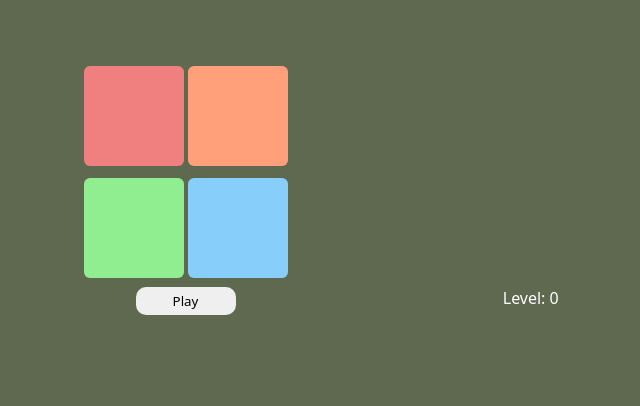
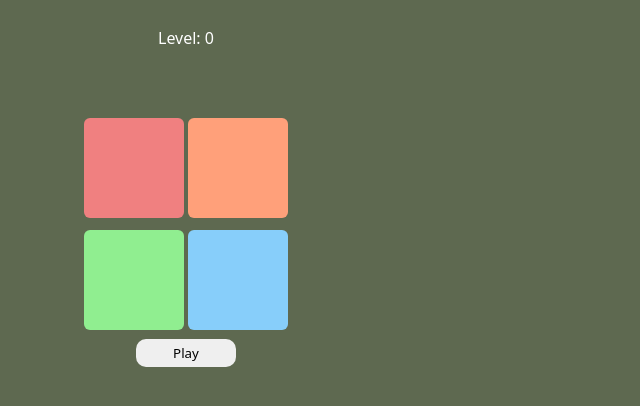
Before and after one commit to sergioab7/SimonMejorado, a plain HTML site: page index.html in a window 1280 px wide. Both pictures are taken after a click on the button "Play". Shown: the part 46-452 px from the top of the page, without its empty margins (454-1094 px from the left). Drawn offline with Linux system fonts and the light colour scheme.

Commit message:
level arriba, cuadrando boton play

```diff
--- a/index.html
+++ b/index.html
@@ -10,6 +10,8 @@
 <body>
     <header class="header">
         <h1 class="textSimon">Play Simon!</h1>
+        <p class="mostrarNivel desaparece">Level: <span class="levelCount">0</span></p>
+        </div>
     </header>
 
     <div class="contenedorBotones">
@@ -21,9 +23,9 @@
         </main>
         <div class="infoJuego">
             <p></p>
-            <button>Play</button>
-            <p>Level: <span class="levelCount">0</span></p>
-        </div>
+            <button class="btnPlay">Play</button>
+            <p></p>
+
     </div>
 
 </body>
--- a/js/script.js
+++ b/js/script.js
@@ -0,0 +1,10 @@
+const btnPlay = document.querySelector(".btnPlay");
+const mostrarNivel = document.querySelector(".mostrarNivel");
+
+btnPlay.addEventListener("click", empiezaJuego);
+let status = null;
+
+function empiezaJuego(){
+    console.log("Empieza!");
+    mostrarNivel.classList.toggle("desaparece");
+}
--- a/src/style.css
+++ b/src/style.css
@@ -53,7 +53,6 @@ body{
 .infoJuego > button{
     padding:5px;
     width:100px;
-    margin-left:55px;
     cursor:pointer;
     border-radius:10px;
     border:0;
@@ -71,3 +70,11 @@ body{
 #blue{
     background-color: lightskyblue;
 }
+
+.mostrarNivel{
+    margin-top:30px;
+    text-align: center;
+}
+.desaparece{
+    display:none;
+}
```
